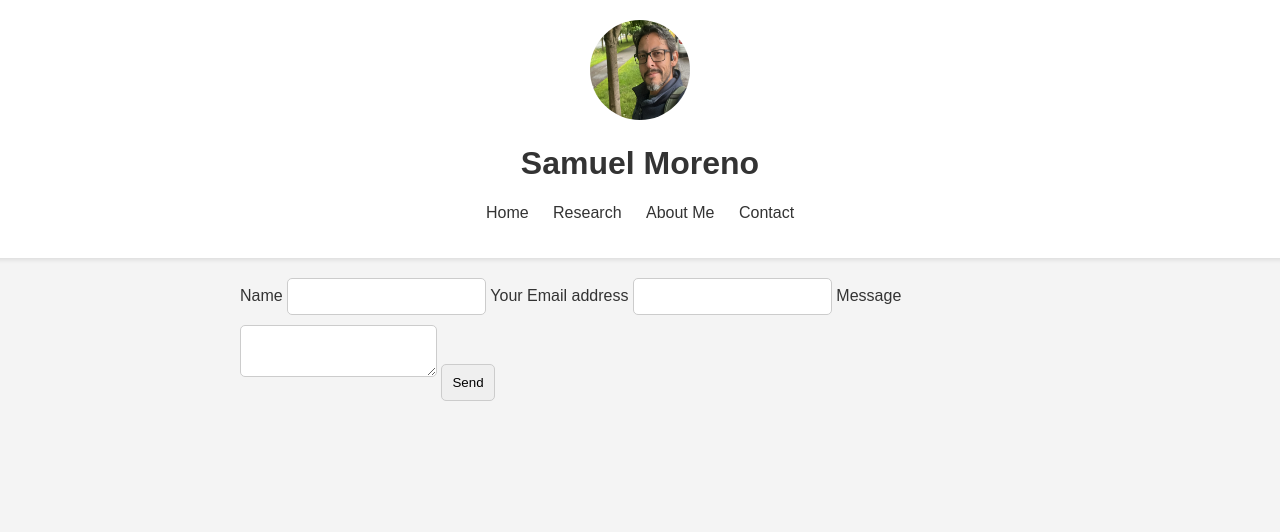
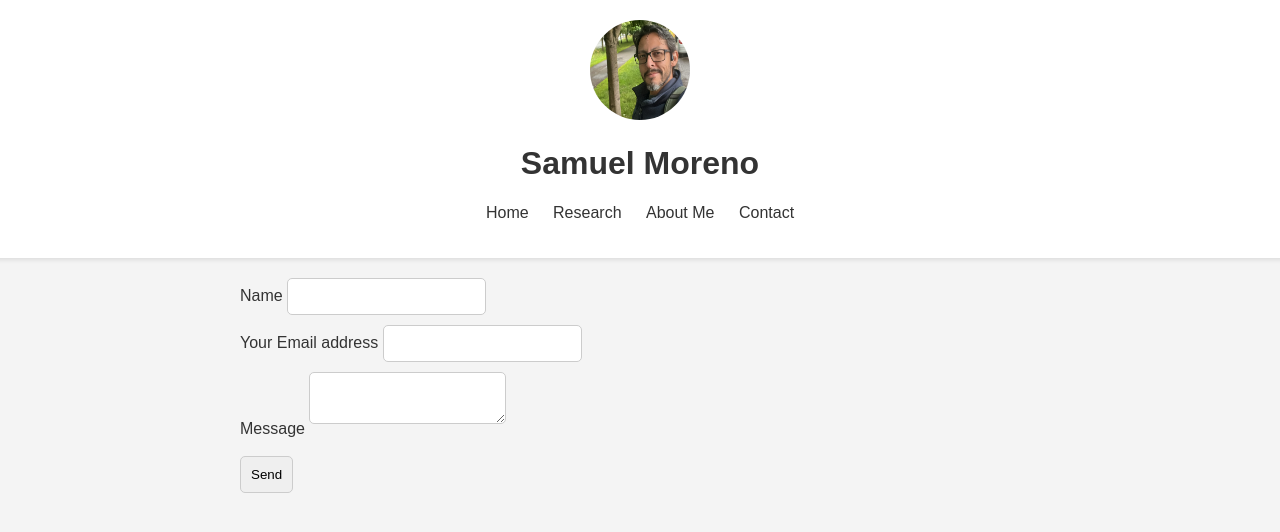
Before and after one commit to GregSom-MSc/GregSom-MSc.github.io, a Jekyll site: the page built from contact.md, in a window 1280 px wide. Shown: the top 532 px of the page. Built offline with Jekyll 4.4.1, drawn with Linux system fonts in a browser that asks for light colours.

Commit message:
Update contact.md

```diff
--- a/contact.md
+++ b/contact.md
@@ -6,13 +6,13 @@ title: Contact
 <div class="contact-form">
     <form>
         <label for="name">Name</label>
-        <input type="text" id="name" name="name">
+        <input type="text" id="name" name="name"> <br>
 
         <label for="email">Your Email address</label>
-        <input type="email" id="email" name="email">
+        <input type="email" id="email" name="email"><br>
 
         <label for="message">Message</label>
-        <textarea id="message" name="message"></textarea>
+        <textarea id="message" name="message"></textarea><br><br>
 
         <input type="submit" value="Send">
     </form>
```
